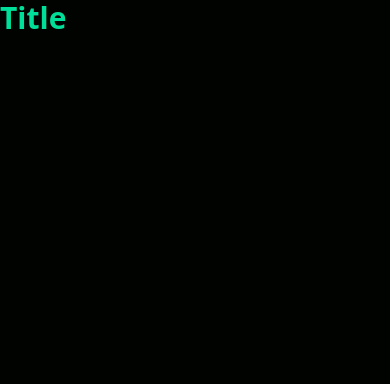
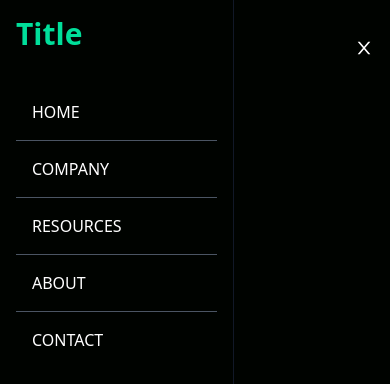
Before and after one commit to Maxycarp89/DATA-WEB, a React (Vite) app: page / in a window 390 px wide. Shown: the top 384 px of the page. Built offline with nearby package versions, Linux system fonts and the light colour scheme.

Commit message:
add NavBar responsive

```diff
--- a/package.json
+++ b/package.json
@@ -10,7 +10,8 @@
   },
   "dependencies": {
     "react": "^18.2.0",
-    "react-dom": "^18.2.0"
+    "react-dom": "^18.2.0",
+    "react-icons": "^4.7.1"
   },
   "devDependencies": {
     "@types/react": "^18.0.26",
--- a/src/Components/NavBar.jsx
+++ b/src/Components/NavBar.jsx
@@ -1,11 +1,40 @@
-import React from 'react'
+import React,{useState} from "react";
+import { AiOutlineClose, AiOutlineMenu } from "react-icons/ai";
 
 const NavBar = () => {
+
+  const [nav,setNav] = useState(false);
+  const handleNav = () => {
+    setNav(!nav)
+  }
+
   return (
-    <div className='text-white '>
-      <h1 className='w-full text-3xl font-bold text-[#00df9a]'>Title</h1>
+    <div className="text-white flex justify-between items-center h-24 max-w-[1240px] mx-auto px-4">
+      <h1 className="w-full text-3xl font-bold text-[#00df9a]">Title</h1>
+      <ul className=" hidden md:flex">
+        <li className="p-4">Home</li>
+        <li className="p-4">Company</li>
+        <li className="p-4">Resources</li>
+        <li className="p-4">About</li>
+        <li className="p-4">Contact</li>
+      </ul>
+      <div onClick={handleNav} className="block md:hidden">
+        { !nav ? <AiOutlineClose size={20}/>: <AiOutlineMenu size={20} />}
+
+      </div>
+      <div className={!nav ? 'fixed left-0 top-0 w-[60%] h-full border-r border-r-gray-900 bg-[#000300] ease-in-out duration-500':'fixed left-[-100%]' }>
+      <h1 className="w-full text-3xl font-bold text-[#00df9a] m-4">Title</h1>
+
+        <ul className="uppercase p-4">
+          <li className="p-4 border-b border-b-gray-600">Home</li>
+          <li className="p-4 border-b border-b-gray-600">Company</li>
+          <li className="p-4 border-b border-b-gray-600">Resources</li>
+          <li className="p-4 border-b border-b-gray-600">About</li>
+          <li className="p-4">Contact</li>
+        </ul>
+      </div>
     </div>
-  )
-}
+  );
+};
 
-export default NavBar
+export default NavBar;
```
Also changed, not shown: 1 other file (tests, documents, lock files or other folders).
